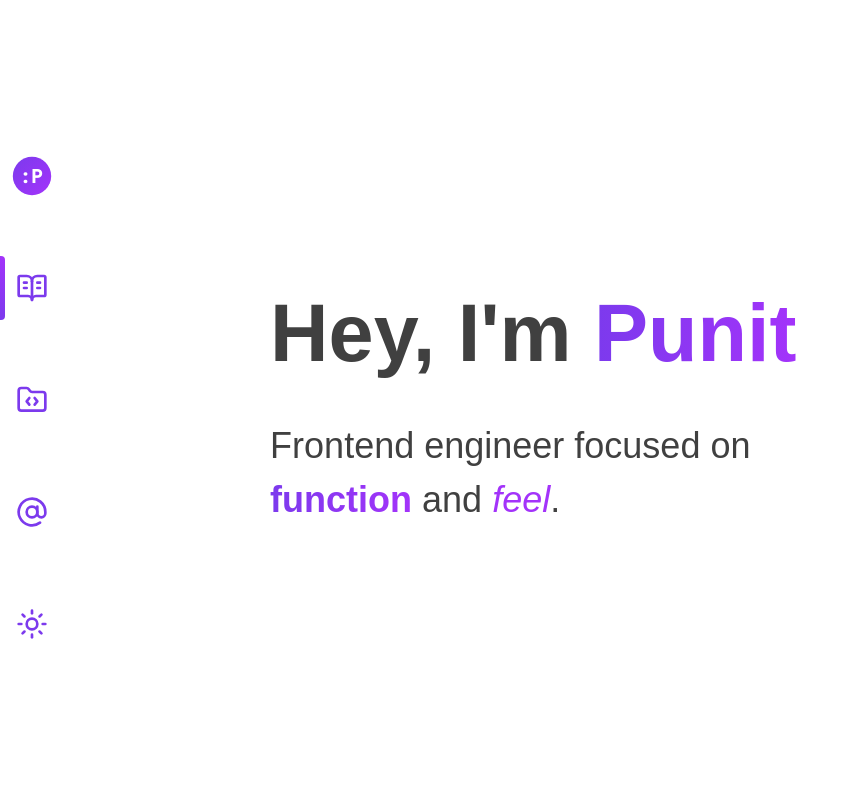
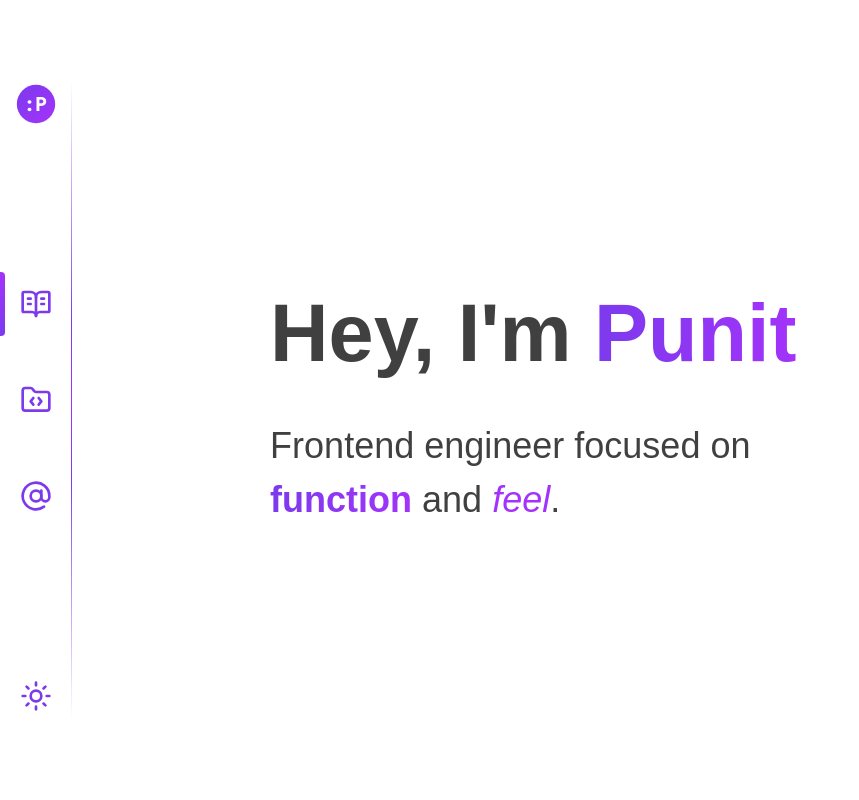
Before and after one commit to punit-shah/punitshah-dev-v2, a React (Vite) app: page / in a window 1280 px wide. Shown: the top 800 px of the page, without its empty margins (0-859 px from the left). Built offline with nearby package versions, Linux system fonts and the light colour scheme; a web font is replaced by a local one.

Commit message:
Update Navbar design
- Structure Navbar to separate logo, section links, and dark mode toggle
- Add a separator line with a gradient
- Adjust tooltip text color for dark mode

```diff
--- a/src/components/Navbar/Navbar.module.css
+++ b/src/components/Navbar/Navbar.module.css
@@ -1,13 +1,25 @@
 .nav {
-  position: relative;
   display: flex;
   flex-direction: column;
-  justify-content: center;
+  justify-content: space-around;
   align-items: center;
   height: 100%;
+  padding: 0.25rem;
   position: fixed;
   top: 0;
   left: 0;
+
+  &::after {
+    content: '';
+    position: absolute;
+    top: 0;
+    right: 0;
+    z-index: -1;
+    height: 100%;
+    width: 1px;
+    background: var(--navbar-separator-gradient);
+    transition: background 0.2s;
+  }
 }
 
 .list {
@@ -15,7 +27,7 @@
   flex-direction: column;
   justify-content: center;
   align-items: center;
-  gap: 3rem;
+  gap: 2rem;
   list-style: none;
   padding: 0;
   margin: 0;
--- a/src/components/Navbar/Navbar.tsx
+++ b/src/components/Navbar/Navbar.tsx
@@ -33,8 +33,6 @@ const Navbar = ({ activeSection }: NavbarProps) => {
 
   return (
     <nav className={classes.nav}>
-      <ul className={classes.list}>
-        <li className={classes.item}>
       <a
         href="#cover"
         className={classNames(classes.link, classes.logo)}
@@ -49,14 +47,12 @@ const Navbar = ({ activeSection }: NavbarProps) => {
       >
         <Logo isHovered={isLogoHovered} />
       </a>
-        </li>
+
+      <div>
+        <ul className={classes.list}>
           {items.map((item, index) => (
             <li
               key={item.label}
-            className={classNames([
-              classes.item,
-              { [classes.active]: activeSection === item.sectionId },
-            ])}
               data-section={item.sectionId}
               ref={itemRefs[index]}
             >
@@ -76,11 +72,11 @@ const Navbar = ({ activeSection }: NavbarProps) => {
               </Tooltip>
             </li>
           ))}
-        <li className={classes.item}>
-          <DarkMode />
-        </li>
         </ul>
         <NavbarIndicator activeSection={activeSection} itemRefs={itemRefs} />
+      </div>
+
+      <DarkMode />
     </nav>
   );
 };
--- a/src/components/Tooltip/Tooltip.module.css
+++ b/src/components/Tooltip/Tooltip.module.css
@@ -18,7 +18,7 @@
   );
   padding: 0.5rem 1rem;
   border-radius: 0.5rem;
-  color: var(--color-bg);
+  color: var(--tooltip-text-color);
   font-family: var(--font-techy);
   font-weight: 600;
   font-size: 0.875rem;
--- a/src/index.css
+++ b/src/index.css
@@ -29,6 +29,18 @@
   --color-link-hover: var(--color-black);
   --color-accent-1: var(--color-purple-1);
   --color-accent-2: var(--color-purple-2);
+
+  --navbar-separator-gradient: linear-gradient(
+    to bottom,
+    var(--color-bg) 0%,
+    var(--color-bg) 10%,
+    var(--color-accent-1) 40%,
+    var(--color-accent-2) 50%,
+    var(--color-accent-1) 60%,
+    var(--color-bg) 90%,
+    var(--color-bg) 100%
+  );
+  --tooltip-text-color: var(--color-white);
 }
 
 .dark {
@@ -36,7 +48,6 @@
   --color-text: var(--color-almost-white);
   --color-link-hover: var(--color-white);
 
-  /* Flip accent colors */
   --color-purple-1: #a333fa;
   --color-purple-2: #7c3aed;
   --color-blue-1: #06b6d4;
@@ -47,6 +58,19 @@
   --color-lime-2: #22c55e;
   --color-pink-1: #f472b6;
   --color-pink-2: #ec4899;
+
+  /* todo: create dark mode context so these can be set in their individual components */
+  --navbar-separator-gradient: linear-gradient(
+    to bottom,
+    var(--color-bg) 0%,
+    var(--color-bg) 10%,
+    var(--color-accent-2) 40%,
+    var(--color-accent-1) 50%,
+    var(--color-accent-2) 60%,
+    var(--color-bg) 90%,
+    var(--color-bg) 100%
+  );
+  --tooltip-text-color: var(--color-almost-white);
 }
 
 *,
```
Lines whose indentation alone changed are shown as unchanged.
